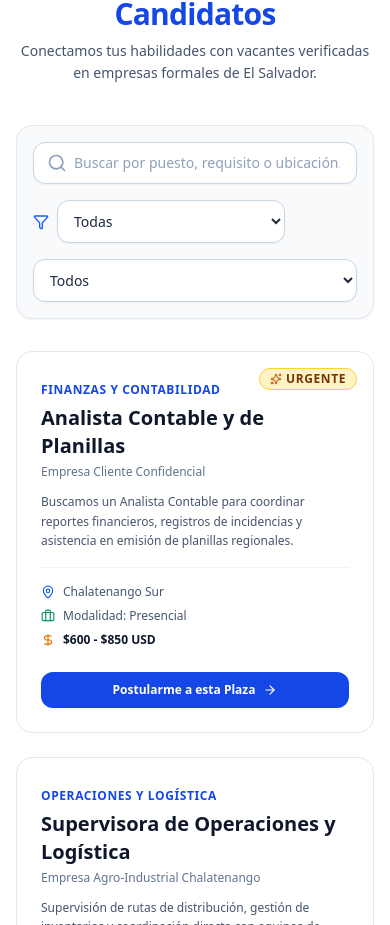
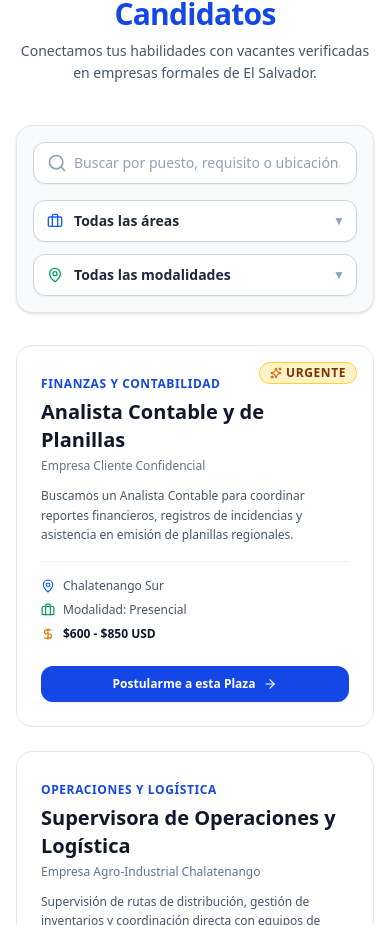
Before and after one commit to carlosBenitez0/soluciones-empresariales, a Next.js app: page / in a window 390 px wide. Shown: the part 4897-5822 px from the top of the page. Built offline with nearby package versions, Linux system fonts and the light colour scheme.

Commit message:
fix(vacancies): redesign filter bar with responsive grid, embedded icons, and explicit option labels

```diff
--- a/src/components/vacancies/VacancyList.tsx
+++ b/src/components/vacancies/VacancyList.tsx
@@ -46,7 +46,7 @@ export const VacancyList: React.FC<VacancyListProps> = ({ vacancies, onAddApplic
         </div>
 
         {/* Filters Bar */}
-        <div className="bg-slate-50 p-4 rounded-2xl border border-slate-200 mb-8 space-y-4 md:space-y-0 md:flex md:items-center md:gap-4 shadow-xs">
+        <div className="bg-slate-50 p-4 sm:p-5 rounded-2xl border border-slate-200 mb-8 space-y-4 lg:space-y-0 lg:flex lg:items-center lg:gap-4 shadow-sm">
 
           {/* Search Input */}
           <div className="relative flex-1">
@@ -56,36 +56,56 @@ export const VacancyList: React.FC<VacancyListProps> = ({ vacancies, onAddApplic
               value={searchTerm}
               onChange={(e) => setSearchTerm(e.target.value)}
               placeholder="Buscar por puesto, requisito o ubicación..."
-              className="w-full pl-10 pr-4 py-2.5 rounded-xl bg-white border border-slate-300 text-slate-900 placeholder-slate-400 focus:outline-none focus:border-blue-600 text-sm shadow-xs"
+              className="w-full pl-10 pr-4 py-2.5 rounded-xl bg-white border border-slate-300 text-slate-900 placeholder-slate-400 focus:outline-none focus:border-blue-600 text-sm shadow-xs font-medium"
             />
           </div>
 
+          {/* Dropdowns Grid Container for Mobile & Tablet */}
+          <div className="grid grid-cols-1 sm:grid-cols-2 gap-3 lg:flex lg:items-center lg:w-auto">
+
             {/* Category Dropdown */}
-          <div className="flex items-center gap-2">
-            <Filter className="w-4 h-4 text-blue-600 shrink-0" />
+            <div className="relative flex items-center">
+              <Briefcase className="w-4 h-4 text-blue-600 absolute left-3.5 pointer-events-none z-10" />
               <select
                 value={selectedCategory}
                 onChange={(e) => setSelectedCategory(e.target.value)}
-              className="py-2.5 px-3 rounded-xl bg-white border border-slate-300 text-slate-800 text-sm focus:outline-none focus:border-blue-600 shadow-xs font-medium"
+                className="w-full lg:w-auto pl-10 pr-8 py-2.5 rounded-xl bg-white border border-slate-300 text-slate-800 text-sm focus:outline-none focus:border-blue-600 shadow-xs font-semibold appearance-none cursor-pointer"
               >
-              {categories.map((cat) => (
+                <option value="Todas">Todas las áreas</option>
+                {categories.filter(c => c !== 'Todas').map((cat) => (
                   <option key={cat} value={cat}>{cat}</option>
                 ))}
               </select>
+              <div className="absolute right-3 pointer-events-none text-slate-400 text-xs">▼</div>
             </div>
 
             {/* Work Mode Dropdown */}
-          <div>
+            <div className="relative flex items-center">
+              <MapPin className="w-4 h-4 text-emerald-600 absolute left-3.5 pointer-events-none z-10" />
               <select
                 value={selectedWorkMode}
                 onChange={(e) => setSelectedWorkMode(e.target.value)}
-              className="py-2.5 px-3 rounded-xl bg-white border border-slate-300 text-slate-800 text-sm focus:outline-none focus:border-blue-600 w-full shadow-xs font-medium"
+                className="w-full lg:w-auto pl-10 pr-8 py-2.5 rounded-xl bg-white border border-slate-300 text-slate-800 text-sm focus:outline-none focus:border-blue-600 shadow-xs font-semibold appearance-none cursor-pointer"
               >
-              {workModes.map((mode) => (
+                <option value="Todos">Todas las modalidades</option>
+                {workModes.filter(m => m !== 'Todos').map((mode) => (
                   <option key={mode} value={mode}>{mode}</option>
                 ))}
               </select>
+              <div className="absolute right-3 pointer-events-none text-slate-400 text-xs">▼</div>
             </div>
+
+          </div>
+
+          {/* Active Filters Reset Button */}
+          {(searchTerm || selectedCategory !== 'Todas' || selectedWorkMode !== 'Todos') && (
+            <button
+              onClick={() => { setSearchTerm(''); setSelectedCategory('Todas'); setSelectedWorkMode('Todos'); }}
+              className="text-xs font-bold text-blue-700 hover:text-blue-900 bg-blue-50 border border-blue-200 px-3.5 py-2.5 rounded-xl whitespace-nowrap transition-colors flex items-center justify-center gap-1 w-full lg:w-auto"
+            >
+              <span>Limpiar filtros</span>
+            </button>
+          )}
         </div>
 
         {/* Vacancies Grid */}
```
Also changed, not shown: 1 other file (tests, documents, lock files or other folders). Lines whose indentation alone changed are shown as unchanged.
